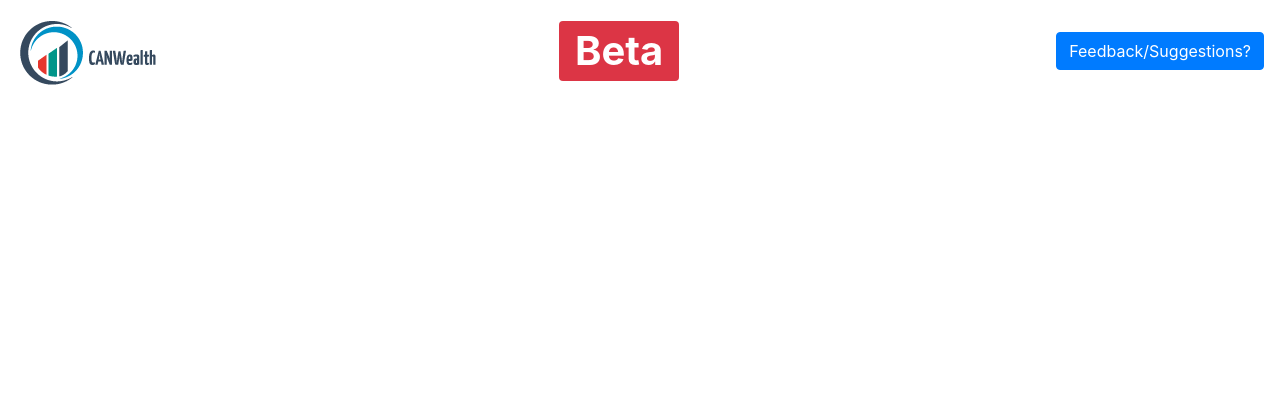
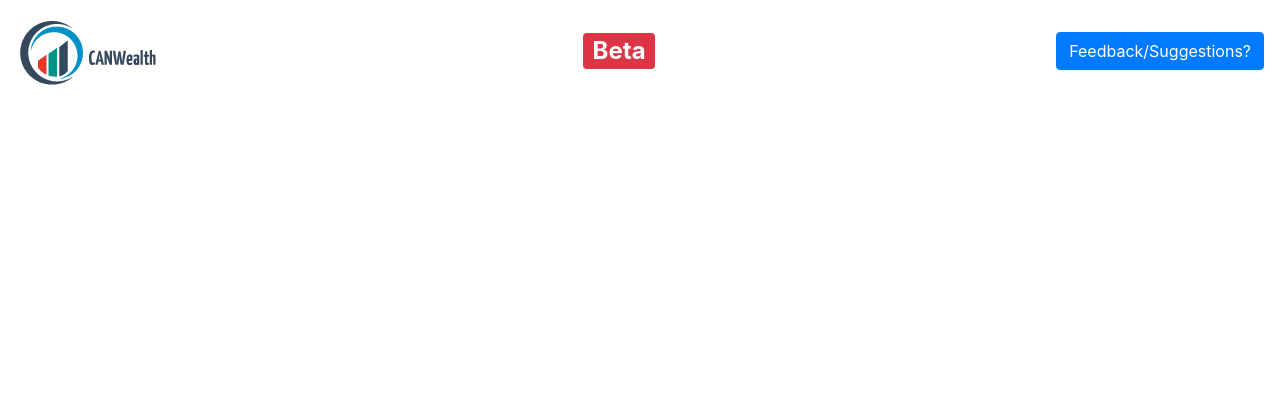
Before and after one commit to polygonnode/can-wealth, a Flask app: page / in a window 1280 px wide. Shown: the top 420 px of the page. Run offline with Flask 2, Linux system fonts and the light colour scheme; some libraries are stand-ins or nearby versions.

Commit message:
font size changed

```diff
--- a/app/static/css/index.css
+++ b/app/static/css/index.css
@@ -1,6 +1,6 @@
 .badge.badge-danger {
   float:right;
-  font-size: 40px;
+  font-size: 1.5rem;
 }
 
 /* Sticky footer styles
```
